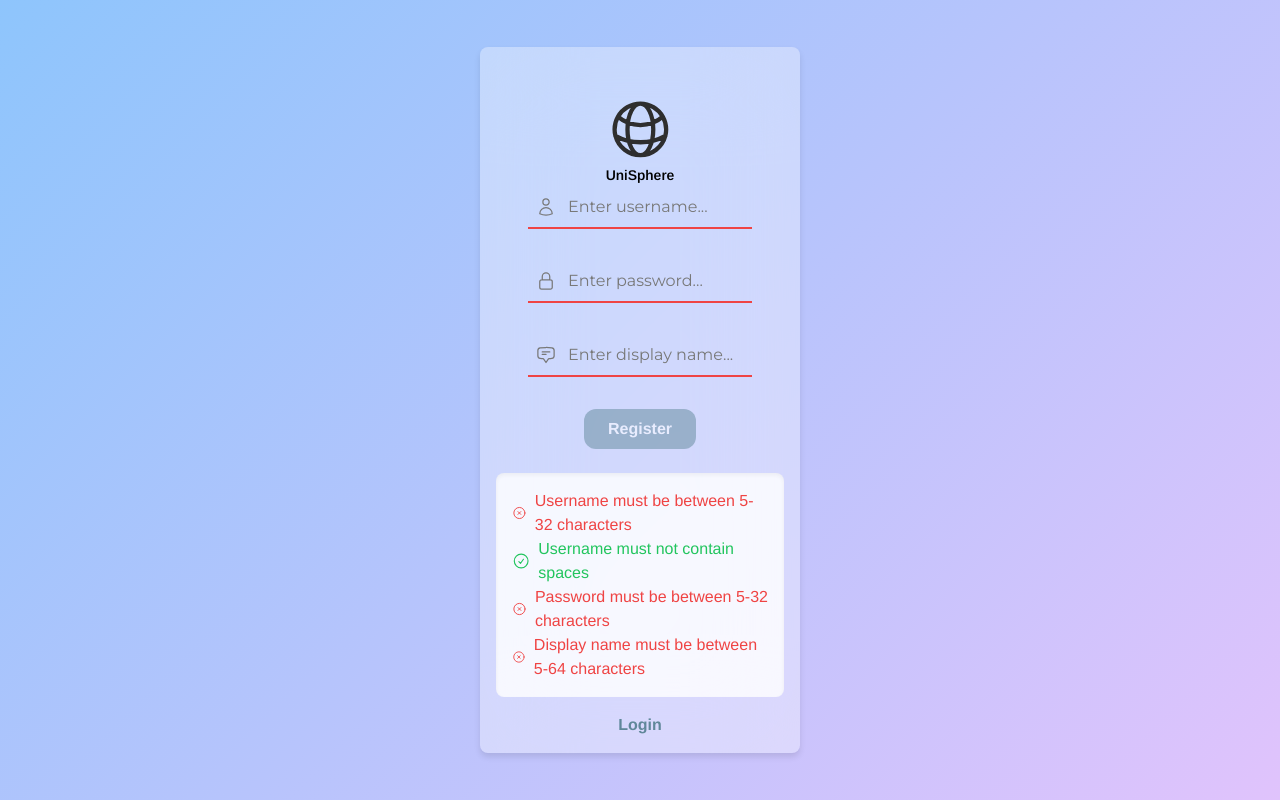
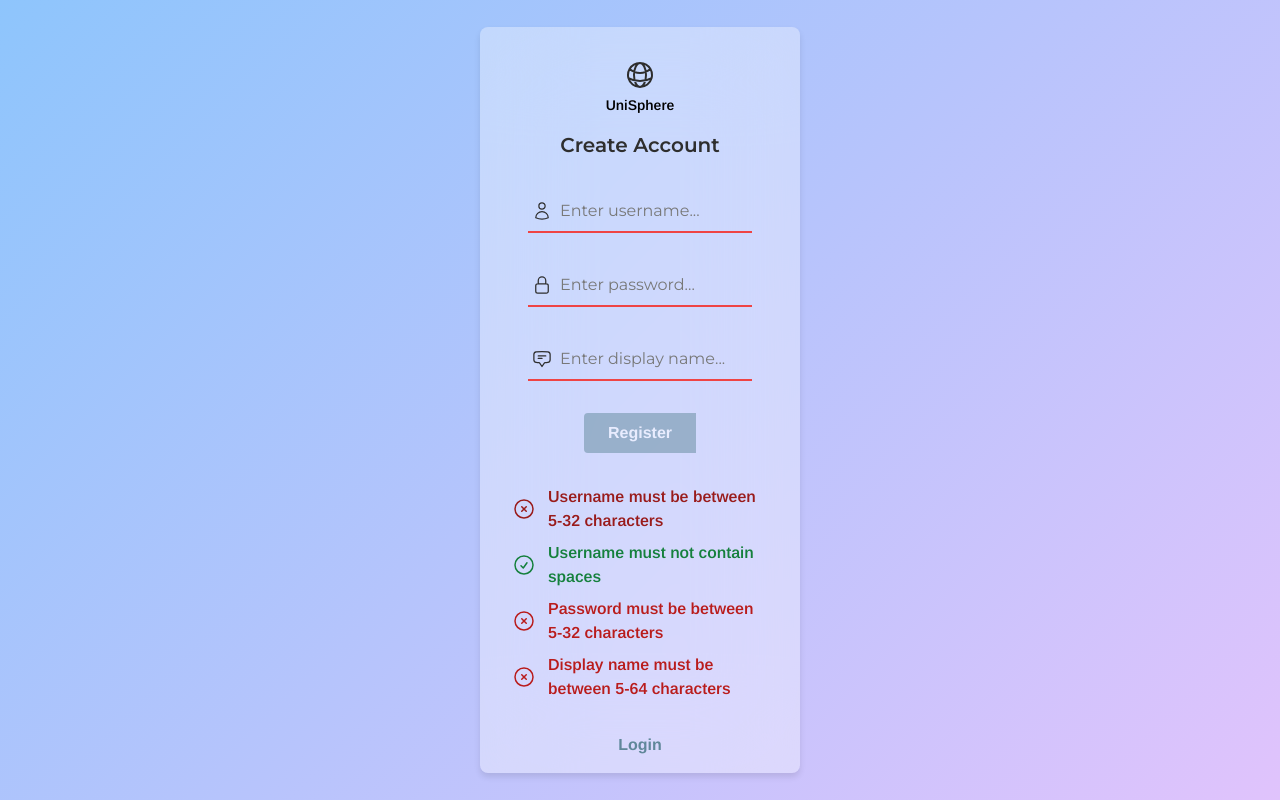
Before and after one commit to Jayd-H/UniSphere, a React (Vite) app in the folder Client/: page /register in a window 1280 px wide. Built offline with nearby package versions, Linux system fonts and the light colour scheme.

Commit message:
Overhauled to match the new login form

```diff
--- a/Client/src/Components/RegisterForm.tsx
+++ b/Client/src/Components/RegisterForm.tsx
@@ -3,9 +3,9 @@ import {
   ChatBubbleBottomCenterTextIcon,
   UserIcon,
   LockClosedIcon,
+  GlobeAltIcon,
   CheckCircleIcon,
     XCircleIcon,
-  GlobeAltIcon,
 } from "@heroicons/react/24/outline";
 import { motion } from "framer-motion";
 import { Link } from "react-router-dom";
@@ -50,7 +50,7 @@ const RegisterForm = () => {
   };
 
   const getInputBorderClass = (isValid: boolean) =>
-    isValid ? "border-gray-300" : "border-red-500";
+    isValid ? "border-gray-400" : "border-red-500";
 
   const handleRegisterSubmit = (event: React.FormEvent<HTMLFormElement>) => {
     event.preventDefault();
@@ -63,30 +63,31 @@ const RegisterForm = () => {
     <div className="flex justify-center items-center h-screen glowing-background font-arimo">
       <motion.div
         className="frosted-glass w-full max-w-xs p-4 rounded-lg shadow-lg relative"
-        initial={{ opacity: 0, y: 300 }}
+        initial={{ opacity: 0, y: 25 }}
         animate={{ opacity: 1, y: 0 }}
-        transition={{ type: "spring", stiffness: 120, damping: 25 }}
+        transition={{ type: "spring", stiffness: 120, damping: 35}}
       >
         <div className="flex flex-col items-center p-8 w-full">
-          <div className="logo-container transition-transform">
+        <div className="logo-container transition-transform text-luni-black mb-1 -mt-4">
             <motion.div
-            whileHover={{ rotate: 360, scale: 1.1 }}
+              whileHover={{ rotate: 180, scale: 1.1 }}
               transition={{ duration: 0.5 }}
             >
-            <GlobeAltIcon className="h-15 w-15 text-luni-black" />
+              <GlobeAltIcon className="w-8 h-8" />
             </motion.div>
-            <span className="text-sm font-semibold mt-2">UniSphere</span>
           </div>
+          <span className="text-sm font-semibold font-arimo">UniSphere</span>
+          <h1 className="text-xl font-semibold mt-4 mb-8 font-montserrat text-luni-black">Create Account</h1>
           <form onSubmit={handleRegisterSubmit} className="space-y-8 w-full">
             {/* Username Input */}
             <div className="relative">
-              <UserIcon className="h-5 w-5 text-luni-grey absolute left-2 inset-y-0 flex items-center mt-2.5" />
+              <UserIcon className="h-5 w-5 text-luni-black absolute left-1 inset-y-0 flex items-center mt-2.5" />
               <input
                 type="text"
                 id="username"
                 value={formData.username}
                 onChange={(e) => handleInputChange(e, "username")}
-                className={`py-2 pl-10 block w-full bg-transparent border-0 border-b-2 focus:border-luni-blue outline-none font-montserrat placeholder-luni-grey ${getInputBorderClass(
+                className={`py-2 pl-8 block w-full bg-transparent border-0 border-b-2 focus:border-luni-blue outline-none font-montserrat placeholder-luni-grey ${getInputBorderClass(
                   usernameChecks.lengthCheck && usernameChecks.spaceCheck
                 )}`}
                 placeholder="Enter username..."
@@ -95,13 +96,13 @@ const RegisterForm = () => {
             </div>
             {/* Password Input */}
             <div className="relative">
-              <LockClosedIcon className="h-5 w-5 text-luni-grey absolute left-2 inset-y-0 flex items-center mt-2.5" />
+              <LockClosedIcon className="h-5 w-5 text-luni-black absolute left-1 inset-y-0 flex items-center mt-2.5" />
               <input
                 type="password"
                 id="password"
                 value={formData.password}
                 onChange={(e) => handleInputChange(e, "password")}
-                className={`py-2 pl-10 block w-full bg-transparent border-0 border-b-2 focus:border-luni-blue outline-none font-montserrat placeholder-luni-grey ${getInputBorderClass(
+                className={`py-2 pl-8 block w-full bg-transparent border-0 border-b-2 focus:border-luni-blue outline-none font-montserrat placeholder-luni-grey ${getInputBorderClass(
                   passwordChecks.lengthCheck
                 )}`}
                 placeholder="Enter password..."
@@ -110,13 +111,13 @@ const RegisterForm = () => {
             </div>
             {/* Display Name Input */}
             <div className="relative">
-              <ChatBubbleBottomCenterTextIcon className="h-5 w-5 text-luni-grey absolute left-2 inset-y-0 flex items-center mt-2.5" />
+              <ChatBubbleBottomCenterTextIcon className="h-5 w-5 text-luni-black absolute left-1 inset-y-0 flex items-center mt-2.5" />
               <input
                 type="text"
                 id="displayName"
                 value={formData.displayName}
                 onChange={(e) => handleInputChange(e, "displayName")}
-                className={`py-2 pl-10 block w-full bg-transparent border-0 border-b-2 focus:border-luni-blue outline-none font-montserrat placeholder-luni-grey ${getInputBorderClass(
+                className={`py-2 pl-8 block w-full bg-transparent border-0 border-b-2 focus:border-luni-blue outline-none font-montserrat placeholder-luni-grey ${getInputBorderClass(
                   displayNameChecks.lengthCheck
                 )}`}
                 placeholder="Enter display name..."
@@ -128,7 +129,7 @@ const RegisterForm = () => {
               <button
                 type="submit"
                 disabled={shouldDisableForm()}
-                className={`bg-luni-blue hover:bg-luni-dark-blue text-white font-bold py-2 px-6 rounded-xl focus:outline-none focus:shadow-outline ${
+                className={`bg-luni-blue hover:bg-luni-dark-blue text-white font-bold py-2 px-6 rounded-l focus:outline-none focus:shadow-outline ${
                   shouldDisableForm() ? "opacity-50 cursor-not-allowed" : ""
                 }`}
               >
@@ -138,60 +139,51 @@ const RegisterForm = () => {
           </form>
         </div>
         {/* Validation Checklist */}
-        <div className="-mt-2 p-4 bg-white bg-opacity-80 rounded-lg shadow-inner">
+<div className="-mt-4 p-2">
   <ul>
-            <li
-              className={`flex items-center ${
-                usernameChecks.lengthCheck ? "text-green-500" : "text-red-500"
-              }`}
-            >
+    <li className={`flex items-center m-2 font-semibold ${usernameChecks.lengthCheck ? "text-green-700" : "text-red-800"}`}>
+      <div className="flex-shrink-0">
         {usernameChecks.lengthCheck ? (
-                <CheckCircleIcon className="h-5 w-5 mr-2" />
+          <CheckCircleIcon className="h-6 w-6 mr-3" />
         ) : (
-                <XCircleIcon className="h-5 w-5 mr-2" />
+          <XCircleIcon className="h-6 w-6 mr-3" />
         )}
-              Username must be between 5-32 characters
+      </div>
+      <span>Username must be between 5-32 characters</span>
     </li>
-            <li
-              className={`flex items-center ${
-                usernameChecks.spaceCheck ? "text-green-500" : "text-red-500"
-              }`}
-            >
+    <li className={`flex items-center m-2 font-semibold ${usernameChecks.spaceCheck ? "text-green-700" : "text-red-700"}`}>
+      <div className="flex-shrink-0">
         {usernameChecks.spaceCheck ? (
-                <CheckCircleIcon className="h-5 w-5 mr-2" />
+          <CheckCircleIcon className="h-6 w-6 mr-3" />
         ) : (
-                <XCircleIcon className="h-5 w-5 mr-2" />
+          <XCircleIcon className="h-6 w-6 mr-3" />
         )}
-              Username must not contain spaces
+      </div>
+      <span>Username must not contain spaces</span>
     </li>
-            <li
-              className={`flex items-center ${
-                passwordChecks.lengthCheck ? "text-green-500" : "text-red-500"
-              }`}
-            >
+    <li className={`flex items-center m-2 font-semibold ${passwordChecks.lengthCheck ? "text-green-700" : "text-red-700"}`}>
+      <div className="flex-shrink-0">
         {passwordChecks.lengthCheck ? (
-                <CheckCircleIcon className="h-5 w-5 mr-2" />
+          <CheckCircleIcon className="h-6 w-6 mr-3" />
         ) : (
-                <XCircleIcon className="h-5 w-5 mr-2" />
+          <XCircleIcon className="h-6 w-6 mr-3" />
         )}
-              Password must be between 5-32 characters
+      </div>
+      <span>Password must be between 5-32 characters</span>
     </li>
-            <li
-              className={`flex items-center ${
-                displayNameChecks.lengthCheck
-                  ? "text-green-500"
-                  : "text-red-500"
-              }`}
-            >
+    <li className={`flex items-center m-2 font-semibold ${displayNameChecks.lengthCheck ? "text-green-700" : "text-red-700"}`}>
+      <div className="flex-shrink-0">
         {displayNameChecks.lengthCheck ? (
-                <CheckCircleIcon className="h-5 w-5 mr-2" />
+          <CheckCircleIcon className="h-6 w-6 mr-3" />
         ) : (
-                <XCircleIcon className="h-5 w-5 mr-2" />
+          <XCircleIcon className="h-6 w-6 mr-3" />
         )}
-              Display name must be between 5-64 characters
+      </div>
+      <span>Display name must be between 5-64 characters</span>
     </li>
   </ul>
 </div>
+
         <div className="flex items-center justify-center mt-4 text-luni-grey">
                 <Link
                   to="/login"
```
Lines whose indentation alone changed are shown as unchanged.
